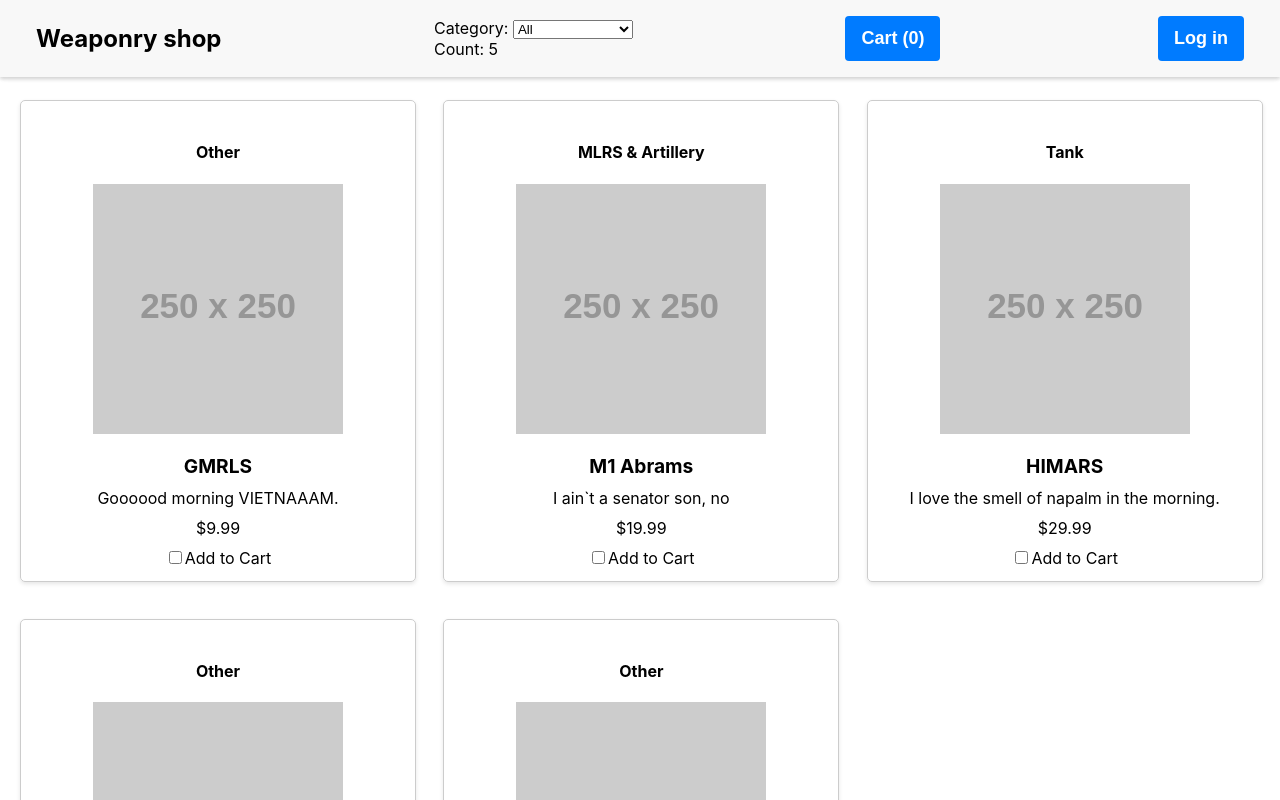
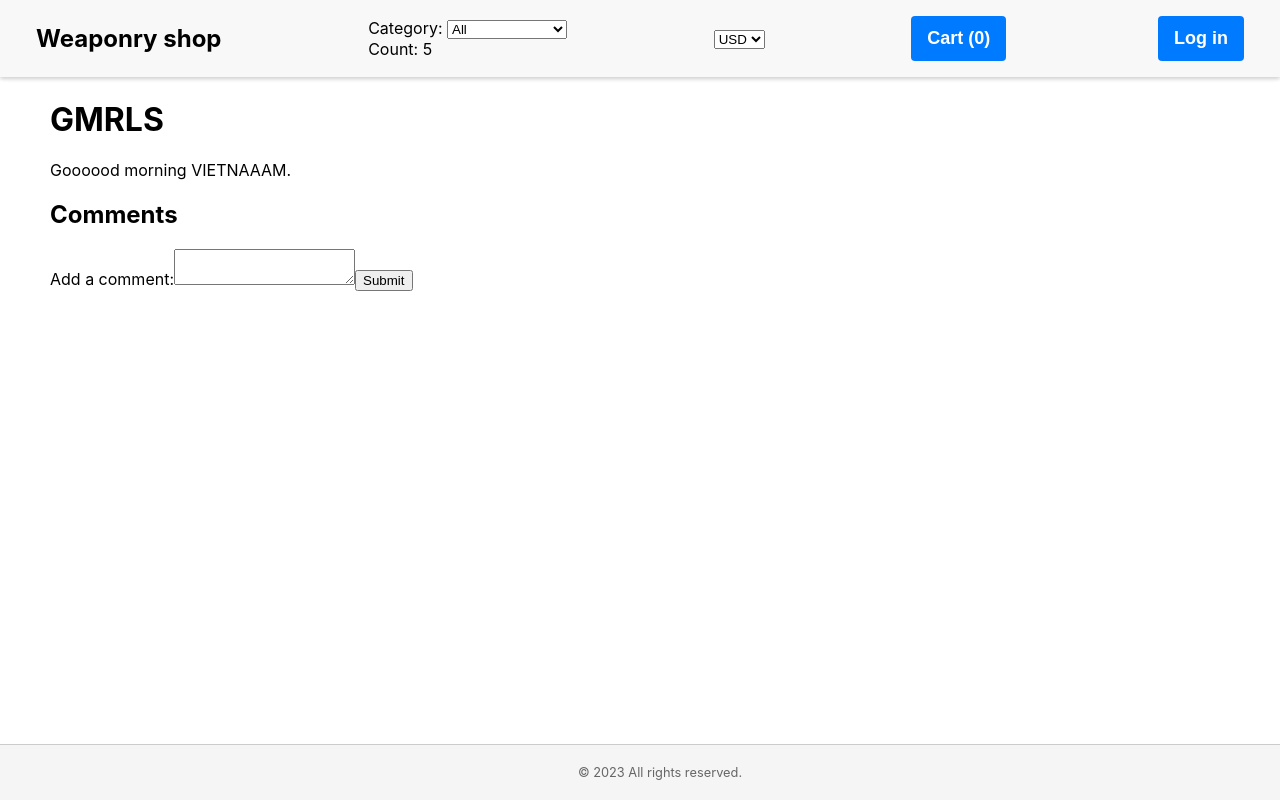
Before and after one commit to YriyQKoty/My-React-App, a React (Create React App) app: page /products/1 in a window 1280 px wide. Shown: the top 800 px of the page. Built offline with nearby package versions, Linux system fonts and the light colour scheme.

Commit message:
Add lab-3

```diff
--- a/package.json
+++ b/package.json
@@ -8,6 +8,7 @@
     "@testing-library/user-event": "^13.5.0",
     "react": "^18.2.0",
     "react-dom": "^18.2.0",
+    "react-router-dom": "^6.9.0",
     "react-scripts": "5.0.1",
     "web-vitals": "^2.1.4"
   },
--- a/src/App.js
+++ b/src/App.js
@@ -5,6 +5,9 @@
 import ProductList from './components/ProductList';
 import Footer from './components/Footer';
 import React, { useState, useEffect } from 'react';
+import ReactDOM from "react-dom/client";
+import ProductDetails from './components/ProductDetails';
+import { BrowserRouter, Routes, Route, Switch } from 'react-router-dom'
 
 const categories = [
   'Tank',
@@ -14,6 +17,7 @@
   'Other'
 ];
 
+
 const products = [
   {
     id: 1,
@@ -21,7 +25,7 @@
     title: 'GMRLS',
     category: categories[Math.floor(Math.random() * categories.length)],
     description: 'Goooood morning VIETNAAAM.',
-    price: '$9.99'
+    price: 9.99
   },
   {
     id: 2,
@@ -29,7 +33,7 @@
     title: 'M1 Abrams',
     category: categories[Math.floor(Math.random() * categories.length)],
     description: 'I ain`t a senator son, no',
-    price: '$19.99'
+    price: 19.99
   },
   {
     id: 3,
@@ -37,7 +41,7 @@
     title: 'HIMARS',
     category: categories[Math.floor(Math.random() * categories.length)],
     description: 'I love the smell of napalm in the morning.',
-    price: '$29.99'
+    price: 29.99
   },
   {
     id: 4,
@@ -45,7 +49,7 @@
     title: 'M113',
     category: categories[Math.floor(Math.random() * categories.length)],
     description: 'Who called democracy??',
-    price: '$39.99'
+    price: 39.99
   },
   {
     id: 5,
@@ -53,17 +57,18 @@
     title: 'HIMARS',
     category: categories[Math.floor(Math.random() * categories.length)],
     description: 'I love the smell of napalm in the morning.',
-    price: '$29.99'
+    price: 29.99
   },
 ];
 
 function App() {
   const [selectedCategory, setSelectedCategory] = useState('all');
   const [cartItems, setCartItems] = useState([]);
+  const [selectedCurrency, setCurrency] = useState('USD');
 
-  useEffect(()=>{ //using effect to apply default value for category
+  useEffect(() => { //using effect to apply default value for category
     setSelectedCategory(""); //setting default state for selected category
-  },[]);
+  }, []);
 
   //filtering products
   //...
@@ -93,25 +98,44 @@
     setSelectedCategory(category);
   }
 
+  function handleCurrencyChange(currency) {
+    setCurrency(currency);
+  }
+
   return (
-    <div className="App">
+    <BrowserRouter>
       <Header
         cartItemsCount={cartItems.length}
         categories={categories}
         onCategoryChange={handleCategoryChange}
+        onCurrencyChange={handleCurrencyChange}
         totalCount={filteredProducts.length}
       />
 
-      <main  className="main-content">
+      <Routes>
+        <Route path="/" element={
           <ProductList
             products={filteredProducts}
             onAddToCart={handleAddToCart}
             onRemoveCart={handleRemoveCart}
             selectedCategory={selectedCategory}
+            currency = {selectedCurrency}
           />
-      </main>
-      <Footer/>
-  </div>
+        }>
+        </Route>
+
+        <Route path='/products/:productId' element={
+          <ProductDetails
+          products = {products}/>
+        }>
+        </Route>
+
+      </Routes>
+
+      <Footer />
+
+
+    </BrowserRouter>
   );
 }
 
--- /dev/null
+++ b/src/components/CurrencyConverter.jsx
@@ -0,0 +1,33 @@
+import { useState } from 'react';
+
+const CurrencyConverter = ({ selectedCurrency, onCurrencyChange }) => {
+    const convertCurrency = (price, currency) => {
+      const exchangeRates = {
+        USD: 1,
+        UAH: 36.55,
+        EUR: 0.85
+      };
+
+      const convertedPrice = price * exchangeRates[currency];
+
+      return convertedPrice.toFixed(2);
+    };
+
+    const handleCurrencyChange = (event) => {
+      const currency = event.target.value;
+      onCurrencyChange(currency);
+    };
+
+    return (
+      <div>
+        <select value={selectedCurrency} onChange={handleCurrencyChange}>
+          <option value="USD">USD</option>
+          <option value="UAH">UAH</option>
+          <option value="EUR">EUR</option>
+        </select>
+      </div>
+    );
+  };
+
+
+export default CurrencyConverter;
--- a/src/components/Footer.css
+++ b/src/components/Footer.css
@@ -4,6 +4,9 @@
   text-align: center;
   padding: 20px;
   margin-top: auto;
+  position: fixed;
+  bottom: 0;
+  width: 100%;
 }
 
 .footer p {
--- a/src/components/Footer.jsx
+++ b/src/components/Footer.jsx
@@ -3,9 +3,9 @@
 
 function Footer() {
   return (
-    <footer className="footer">
-      <p>&copy; 2023 All rights reserved.</p>
-    </footer>
+      <footer className="footer">
+        <p>&copy; 2023 All rights reserved.</p>
+      </footer>
   );
 }
 
--- a/src/components/Header.jsx
+++ b/src/components/Header.jsx
@@ -1,10 +1,11 @@
 
-import React from 'react'
 import './Header.css';
 import CategorySelector from './CategorySelector';
 import AuthButton from './AuthButton';
+import React, { useState } from 'react';
+import CurrencyConverter from './CurrencyConverter';
 
-function Header({ cartItemsCount, categories, onCategoryChange, totalCount }) {
+function Header({ cartItemsCount, categories, onCategoryChange, selectedCurrency, onCurrencyChange, totalCount }) {
 
   return (
     <header >
@@ -15,11 +16,14 @@
           onChange={onCategoryChange}
           totalCount={totalCount}
         />
-
+        <CurrencyConverter
+          selectedCurrency={selectedCurrency}
+          onCurrencyChange={onCurrencyChange}
+        />
         <button className="header_cart-button">
           Cart ({cartItemsCount})
         </button>
-         <AuthButton/>
+        <AuthButton />
       </nav>
     </header>
   )
--- a/src/components/ProductCard.jsx
+++ b/src/components/ProductCard.jsx
@@ -1,7 +1,8 @@
 import React, { useState } from 'react';
+import { Link } from 'react-router-dom';
 import './ProductList.css';
 
-const ProductCard = ({ product, onAddToCart,onRemoveCart }) => {
+const ProductCard = ({ product, onAddToCart,onRemoveCart, currency }) => {
   const [isChecked, setIsChecked] = useState(false);
 
   function handleCheckChange() {
@@ -20,7 +21,7 @@
       <img src={product.image} alt={product.title} />
       <h2>{product.title} </h2>
       <p>{product.description}</p>
-      <p>{product.price}</p>
+      <p>{product.price} {currency}</p>
       <label>
         <input
           type="checkbox"
@@ -29,6 +30,7 @@
         />
         Add to Cart
       </label>
+      <Link to={`products/${product.id}`}>Details</Link>
     </div>
   );
 }
--- /dev/null
+++ b/src/components/ProductDetails.jsx
@@ -0,0 +1,53 @@
+import React, { useState, useMemo } from 'react';
+import { useParams } from 'react-router-dom';
+
+const getProductById = (products, id) => {
+
+    return products.products.find((p) => p.id === parseInt(id));
+
+};
+
+const ProductDetails = (products) => {
+    const { productId } = useParams();
+
+    const getProduct = useMemo(() => getProductById(products, productId), [
+        products,
+        productId,
+    ]);
+
+    const [comments, setComments] = useState([]);
+    const [newComment, setNewComment] = useState('');
+
+    const handleCommentSubmit = (event) => {
+        event.preventDefault();
+        setComments([...comments, newComment]);
+        alert(`Successfuly posted a new comment: ${newComment}`)
+        setNewComment('');
+    };
+
+    const handleNewCommentChange = (event) => {
+        setNewComment(event.target.value);
+    };
+
+
+    return (
+        <div style={{ marginTop: 100, marginLeft: 50 }}>
+            <h1>{getProduct.title}</h1>
+            <p>{getProduct.description}</p>
+            <h2>Comments</h2>
+            <div>
+                {comments.map((comment, index) => (
+                    <div key={index}>{comment}</div>
+                ))}
+            </div>
+            <form onSubmit={handleCommentSubmit}>
+
+                Add a comment:
+                <textarea value={newComment} onChange={handleNewCommentChange}></textarea>
+                <button type="submit">Submit</button>
+            </form>
+        </div>
+    );
+};
+
+export default ProductDetails;
--- a/src/components/ProductList.jsx
+++ b/src/components/ProductList.jsx
@@ -3,19 +3,45 @@
 import './ProductList.css'
 
 class ProductList extends Component {
+
   render() {
-    const { products, onAddToCart, onRemoveCart} = this.props;
+    const { products, onAddToCart, onRemoveCart, currency } = this.props;
+
+    const convertCurrency = (price, currency) => {
+      const exchangeRates = {
+        USD: 1,
+        UAH: 36.55,
+        EUR: 0.85
+      };
+
+      const convertedPrice = price * exchangeRates[currency];
+
+      return convertedPrice.toFixed(2);
+    };
+    const convertedProducts = products.map((product) => ({
+      ...product,
+      price: convertCurrency(product.price, currency),
+    }));
+
+
 
     return (
+
+      <div className="App">
+        <main className="main-content">
+
           <div className="product-list">
-        {products.map((product) =>  (
+            {convertedProducts.map((product) => (
               <ProductCard
                 key={product.id}
                 product={product}
                 onAddToCart={onAddToCart}
                 onRemoveCart={onRemoveCart}
+                currency = {currency}
               />
             ))}
+          </div>
+        </main>
       </div>
     );
   }
```
Also changed, not shown: 1 other file (tests, documents, lock files or other folders). Lines whose indentation alone changed are shown as unchanged.
